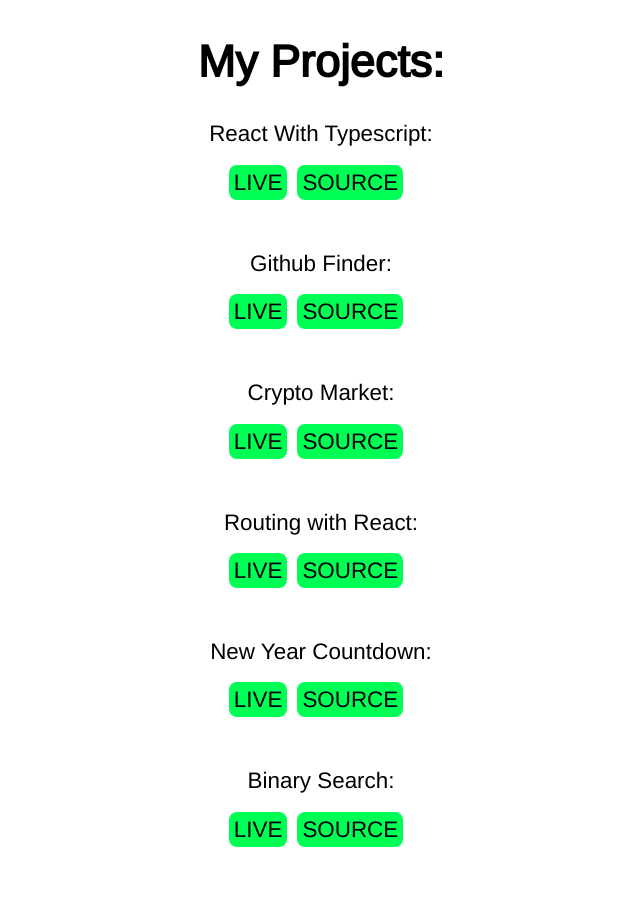
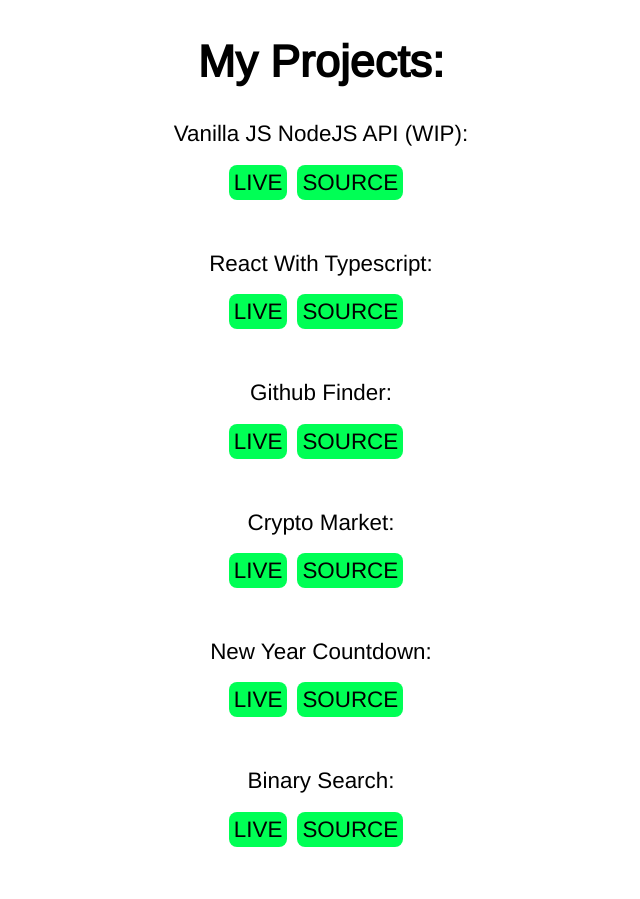
Before and after one commit to MariyanK1/landing-page, a React (Create React App) app: page / in a window 1280 px wide. Shown: the part 1140-2039 px from the top of the page, without its empty margins (319-959 px from the left). Built offline with nearby package versions, Linux system fonts and the light colour scheme.

Commit message:
added new project

```diff
--- a/src/data/index.ts
+++ b/src/data/index.ts
@@ -59,28 +59,28 @@
   projects: {
     header: "My Projects:",
     titles: [
+      "Vanilla JS NodeJS API (WIP)",
       "React With Typescript",
       "Github Finder",
       "Crypto Market",
-      "Routing with React",
       "New Year Countdown",
       "Binary Search",
       "Meal Finder",
     ],
     liveLinks: [
+      "#",
       "https://react-with-typescript.netlify.app/",
       "https://github-find3r.netlify.app/",
       "https://crypto-market-x.netlify.app/",
-      "https://mariyank1.github.io/my-first-react-project/",
       "https://mariyank1.github.io/new-year-countdown/",
       "https://mariyank1.github.io/binary-search/",
       "https://mariyank1.github.io/meal-finder/",
     ],
     sourceLinks: [
+      "https://github.com/MariyanK1/Vanilla-NodeJS-REST-API",
       "https://github.com/MariyanK1/React-With-Typescript",
       "https://github.com/MariyanK1/Github-Finder",
       "https://github.com/MariyanK1/Crypto-Market",
-      "https://github.com/MariyanK1/mariyank1.github.io/tree/main/my-first-react-project",
       "https://github.com/MariyanK1/mariyank1.github.io/tree/main/new-year-countdown",
       "https://github.com/MariyanK1/mariyank1.github.io/tree/main/binary-search/",
       "https://github.com/MariyanK1/mariyank1.github.io/tree/main/meal-finder",
```
